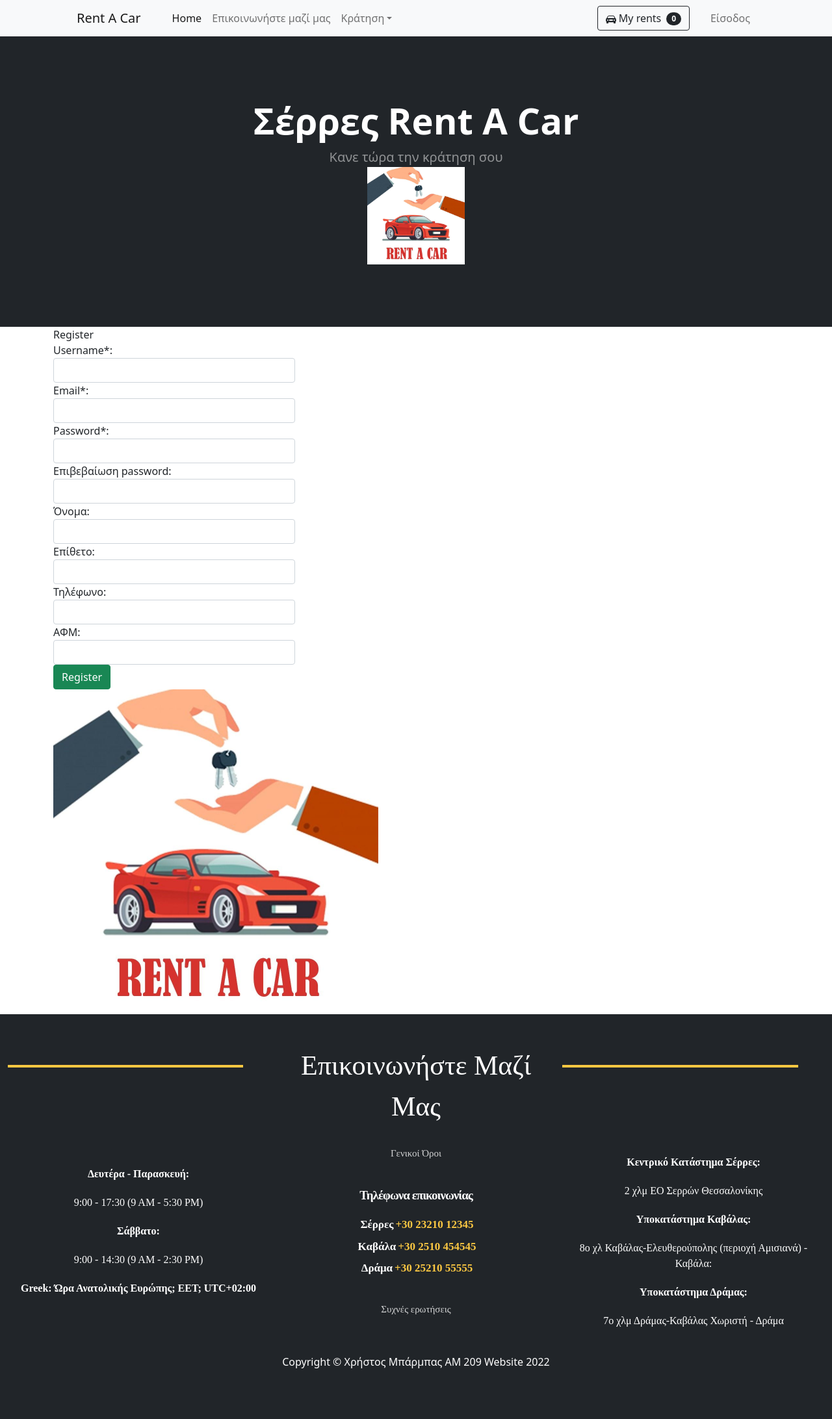
After one commit to cbar3/RAC, a Django app: page /register/ in a window 1280 px wide. The commit adds this page. Shown: the whole page at 65% size. Run offline with Django 3.2, Linux system fonts and the light colour scheme; some libraries are stand-ins or nearby versions.

Commit message:
added login form and registration form 06.11.2022

```diff
--- /dev/null
+++ b/carRental/forms.py
@@ -0,0 +1,21 @@
+from django.forms import ModelForm
+from django.contrib.auth.forms import UserCreationForm
+from django.contrib.auth.models import User
+from django import forms
+from carRental.models import Car, Costumer, RentalCompany
+
+
+class RegisterForm(forms.Form):
+
+    username = forms.CharField(widget=forms.TextInput(attrs={'class': 'form-control'}))
+    email = forms.EmailField(widget=forms.EmailInput(attrs={'class': 'form-control'}))
+    password = forms.CharField(widget=forms.PasswordInput(attrs={'class': 'form-control'}))
+    password_repeat = forms.CharField(widget=forms.PasswordInput(attrs={'class': 'form-control'}))
+    first_name = forms.CharField(widget=forms.TextInput(attrs={'class': 'form-control'}))
+    last_name = forms.CharField(widget=forms.TextInput(attrs={'class': 'form-control'}))
+    phone_number = forms.CharField(widget=forms.NumberInput(attrs={'class': 'form-control'}), required=False)
+    AFM = forms.CharField(widget=forms.NumberInput(attrs={'class': 'form-control'}), required=False)
+
+    class Meta:
+        model = User
+        fields = ['username', 'email', 'password', 'password_repeat', 'first_name', 'last_name', 'phone_number', 'AFM']
--- a/carRental/models.py
+++ b/carRental/models.py
@@ -1,4 +1,5 @@
 from django.db import models
+from django.contrib.auth.models import User
 from phonenumber_field.modelfields import PhoneNumberField, PhoneNumber
 
 TYPE_CHOICES = [('MINI', 'mini'), ('Medium', 'medium'), ('MID_RANGE', 'mid-range'), ('SEDAN', 'sedan'), ('SUV', 'suv')]
@@ -22,6 +23,7 @@ class RentalCompany (models.Model):
 
 
 class Costumer(models.Model):
+    user = models.OneToOneField(User, null=True, on_delete=models.CASCADE)
     costumerFirstName = models.CharField(max_length=80, null=False, default='')
     costumerLastName = models.CharField(max_length=80, null=False, default='')
     costumerEmail = models.EmailField(max_length=254, null=False, default='')
--- a/carRental/templates/carlist.html
+++ b/carRental/templates/carlist.html
@@ -23,7 +23,7 @@
                             </div>
                             <!-- Product actions-->
                             <div class="card-footer p-4 pt-0 border-top-0 bg-transparent">
-                                <div class="text-center"><a class="btn btn-outline-dark mt-auto" href="#">Κάνε μια κράτηση
+                                <div class="text-center"><a class="btn btn-outline-dark mt-auto" href="{% url 'rental' pk=car.pk %}">Κάνε μια κράτηση
                                 </a></div>
                             </div>
                         </div>
--- a/carRental/templates/navbar.html
+++ b/carRental/templates/navbar.html
@@ -29,5 +29,8 @@
                         </button>
                     </form>
                 </div>
+                    <ul class="navbar-nav me-auto mb-2 mb-lg-0 ms-lg-4">
+                        <li class="nav-item"><a class="nav-link" href="{% url 'login' %}">Είσοδος</a></li>
+                    </ul>
             </div>
         </nav>
--- /dev/null
+++ b/carRental/templates/register.html
@@ -0,0 +1,72 @@
+{% extends "main.html" %}
+{% load static %}
+{% block content %}
+    <div class="container">
+        <form action="{% url 'register' %}" method="post">
+            {% csrf_token %}
+            <div class="col-md-8 col-md-offset-2">
+                <div class="panel panel-default">
+                    <div class="panel-heading">Register</div>
+                    <div class="panel-body">
+                        {% if error_message %}
+                            <p class="bg-danger p-d ml-b">{{ error_message }}</p>
+                        {% endif %}
+
+                        <div class="form-group clearfix">
+                            <label for="{{ form.username.id_for_label }}" class="col-md-4 control-label text-right">Username<span class="text-red">*</span>:</label>
+                            <div class="col-md-6">
+                                {{ form.username }}
+                            </div>
+                        </div>
+                        <div class="form-group clearfix">
+                            <label for="{{ form.email.id_for_label }}" class="col-md-4 control-label text-right">Email<span class="text-red">*</span>:</label>
+                            <div class="col-md-6">
+                                {{ form.email }}
+                            </div>
+                        </div>
+                        <div class="form-group clearfix">
+                            <label for="{{ form.password.id_for_label }}" class="col-md-4 control-label text-right">Password<span class="text-red">*</span>:</label>
+                            <div class="col-md-6">
+                                {{ form.password }}
+                            </div>
+                        </div>
+                        <div class="form-group clearfix">
+                            <label for="{{ form.password_repeat.id_for_label }}" class="col-md-4 control-label text-right">Επιβεβαίωση password:</label>
+                            <div class="col-md-6">
+                                {{ form.password_repeat }}
+                            </div>
+                        </div>
+                        <div class="form-group clearfix">
+                            <label for="{{ form.first_name.id_for_label }}" class="col-md-4 control-label text-right">Όνομα:</label>
+                            <div class="col-md-6">
+                                {{ form.first_name }}
+                            </div>
+                        </div>
+                        <div class="form-group clearfix">
+                            <label for="{{ form.last_name.id_for_label }}" class="col-md-4 control-label text-right">Επίθετο:</label>
+                            <div class="col-md-6">
+                                {{ form.last_name }}
+                            </div>
+                        </div>
+                        <div class="form-group clearfix">
+                            <label for="{{ form.phone_number.id_for_label }}" class="col-md-4 control-label text-right">Τηλέφωνο:</label>
+                            <div class="col-md-6">
+                                {{ form.phone_number }}
+                            </div>
+                        </div>
+                        <div class="form-group clearfix">
+                            <label for="{{ form.AFM.id_for_label }}" class="col-md-4 control-label text-right">ΑΦΜ:</label>
+                            <div class="col-md-6">
+                                {{ form.AFM }}
+                            </div>
+                        </div>
+                        <div class="col-md-6 col-md-offset-4">
+                            <input type="submit" value="Register" class="btn btn-success">
+                        </div>
+                    <a href="/"><img src="{% static 'media/six-rent-a-car.jpg' %}" alt="" width="500px"></a>
+                    </div>
+                </div>
+            </div>
+        </form>
+    </div>
+{% endblock %}
--- a/carRental/urls.py
+++ b/carRental/urls.py
@@ -9,6 +9,8 @@ urlpatterns = [
     path('', views.home, name='home'),
     path('carList/', views.carlist, name='carList'),
     path('carDetails/<int:pk>', views.cardetail, name='rental'),
+    path('login/', views.user_login, name='login'),
+    path('register/', views.user_register, name='register'),
     path('carRentalCompany/', views.CarCompanyList.as_view()),
     path('carRentalCompany/<int:pk>', views.CarCompanyDetail.as_view()),
     path('users/', views.UserList.as_view()),
--- a/carRental/views.py
+++ b/carRental/views.py
@@ -10,6 +10,8 @@ from carRental.permissions import IsOwnerOrReadOnly
 from django_filters.rest_framework import DjangoFilterBackend
 from rest_framework import filters
 from django.shortcuts import render, get_object_or_404, redirect
+from django.http import HttpResponseRedirect
+from .forms import RegisterForm
 
 
 class UserList(generics.ListAPIView):
@@ -154,3 +156,73 @@ def cardetail(request, pk):
     context = {'cars': cars,
                'carRelated': carRelated}
     return render(request, 'cardetails.html', context)
+
+
+def user_login(request):
+    if request.method == 'POST':
+        # Process the request if posted data are available
+        username = request.POST['username']
+        password = request.POST['password']
+        # Check username and password combination if correct
+        user = authenticate(username=username, password=password)
+        if user is not None:
+            # Save session as cookie to login the user
+            login(request, user)
+            # Success, now let's login the user.
+            return render(request, 'account.html')
+        else:
+            # Incorrect credentials, let's throw an error to the screen.
+            return render(request, 'login.html', {'error_message': 'Incorrect username and / or password.'})
+    else:
+        # No post data availabe, let's just show the page to the user.
+        return render(request, 'login.html')
+
+
+def user_register(request):
+    # if this is a POST request we need to process the form data
+    template = 'register.html'
+
+    if request.method == 'POST':
+        # create a form instance and populate it with data from the request:
+        form = RegisterForm(request.POST)
+        # check whether it's valid:
+        if form.is_valid():
+            if User.objects.filter(username=form.cleaned_data['username']).exists():
+                return render(request, template, {
+                    'form': form,
+                    'error_message': 'Username already exists.'
+                })
+            elif User.objects.filter(email=form.cleaned_data['email']).exists():
+                return render(request, template, {
+                    'form': form,
+                    'error_message': 'Email already exists.'
+                })
+            elif form.cleaned_data['password'] != form.cleaned_data['password_repeat']:
+                return render(request, template, {
+                    'form': form,
+                    'error_message': 'Passwords do not match.'
+                })
+            else:
+                # Create the user:
+                user = User.objects.create_user(
+                    form.cleaned_data['username'],
+                    form.cleaned_data['email'],
+                    form.cleaned_data['password']
+                )
+                user.first_name = form.cleaned_data['first_name']
+                user.last_name = form.cleaned_data['last_name']
+                user.phone_number = form.cleaned_data['phone_number']
+                user.afm = form.cleaned_data['AFM']
+                user.save()
+
+                # Login the user
+                login(request, user)
+
+                # redirect to accounts page:
+                return HttpResponseRedirect('account')
+
+    # No post data availabe, let's just show the page.
+    else:
+        form = RegisterForm()
+
+    return render(request, template, {'form': form})
```
Also changed, not shown: carRental/templates/account.html (added, +10 -0 lines), carRental/templates/login.html (added, +37 -0 lines), db.sqlite3.
